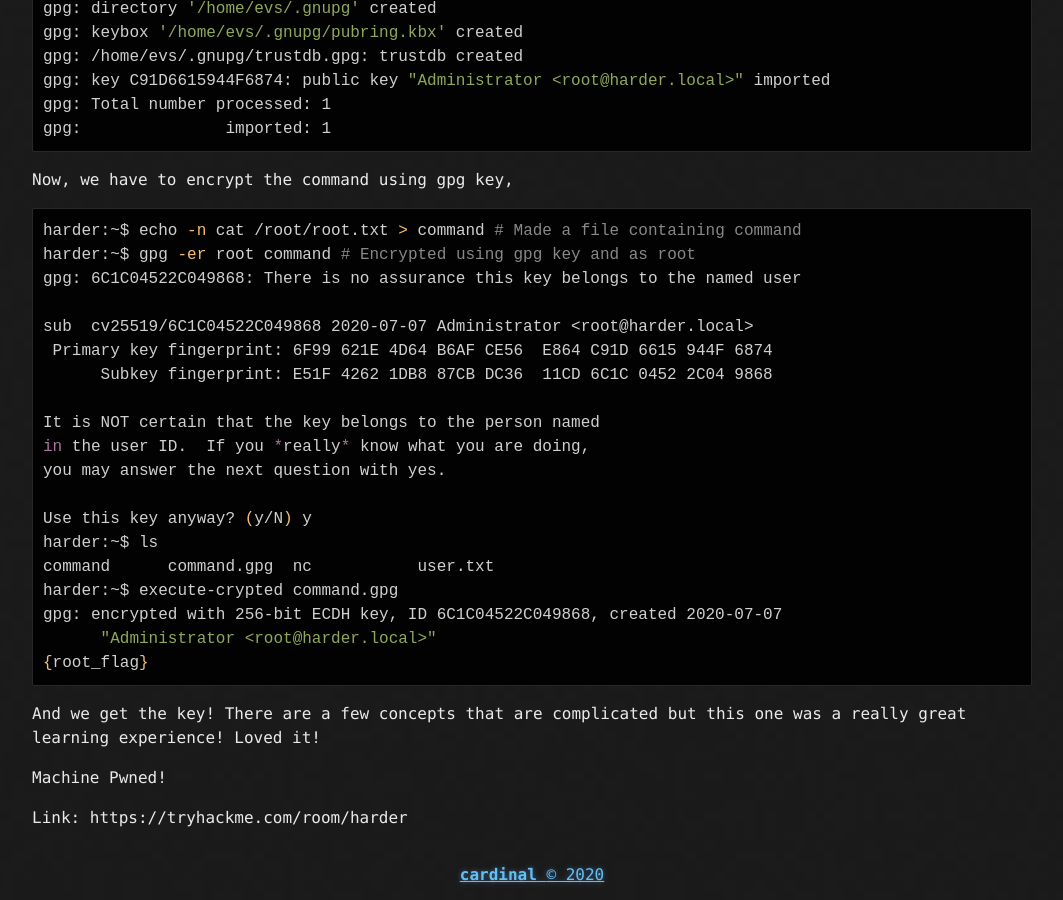
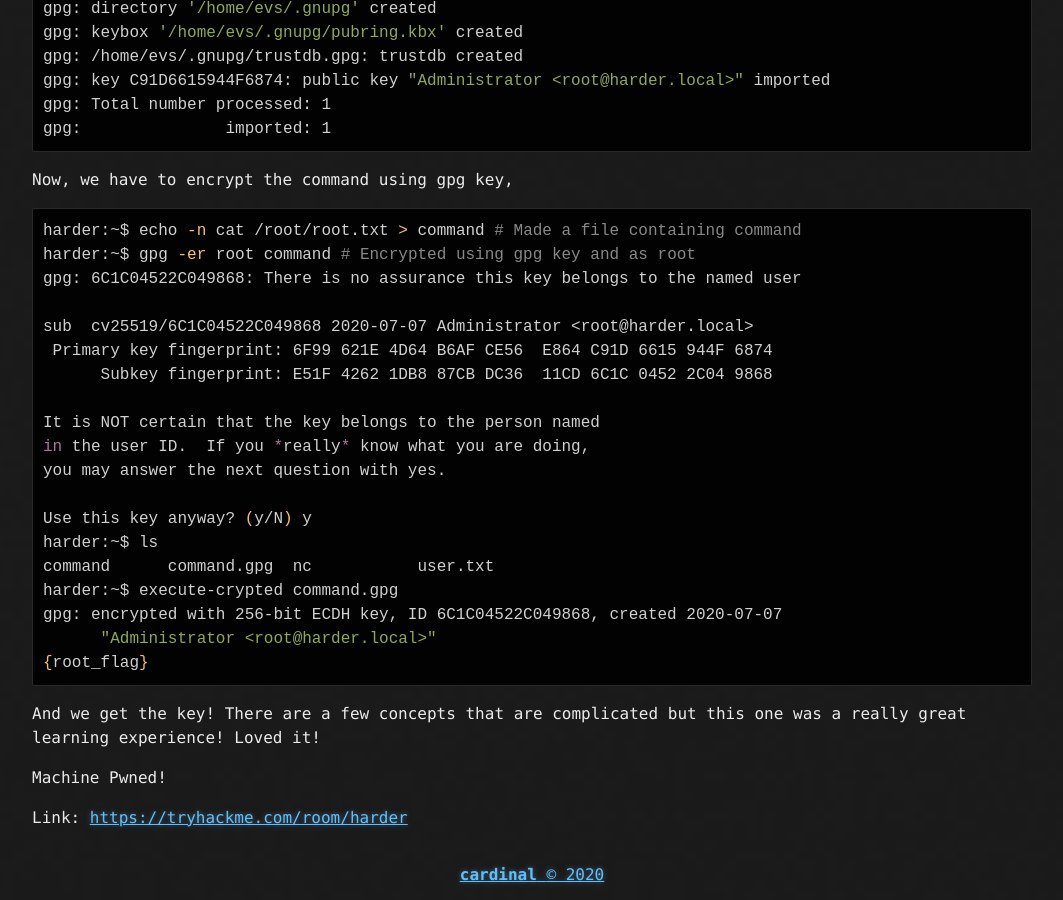
Before and after one commit to krAshwin/CTF_Writeups, a Jekyll site: the page built from _posts/2020-08-17-harder-thm.md, in a window 1280 px wide and 900 px high, scrolled down 5784 px. Shown: the whole window, without its empty margins (108-1171 px from the left). Built offline with Jekyll 4.4.1, drawn with Linux system fonts in a browser that asks for light colours; comment, search, counter and statistics services are not loaded; part of the change alters nothing that is shown.

```diff
--- a/_posts/2020-08-17-harder-thm.md
+++ b/_posts/2020-08-17-harder-thm.md
@@ -263,4 +263,4 @@ And we get the key! There are a few concepts that are complicated but this one w
 
 Machine Pwned!
 
-Link: https://tryhackme.com/room/harder
+Link: [https://tryhackme.com/room/harder](https://tryhackme.com/room/harder)
```
